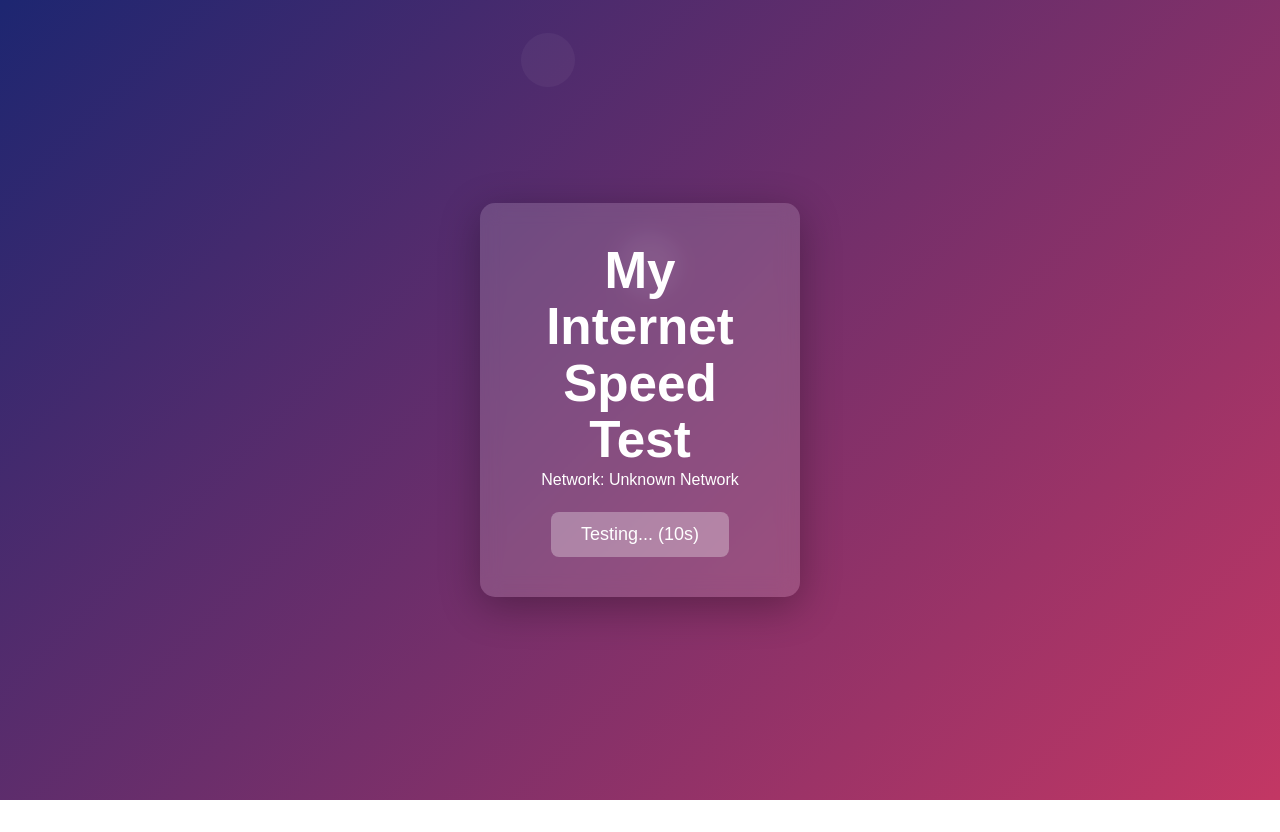
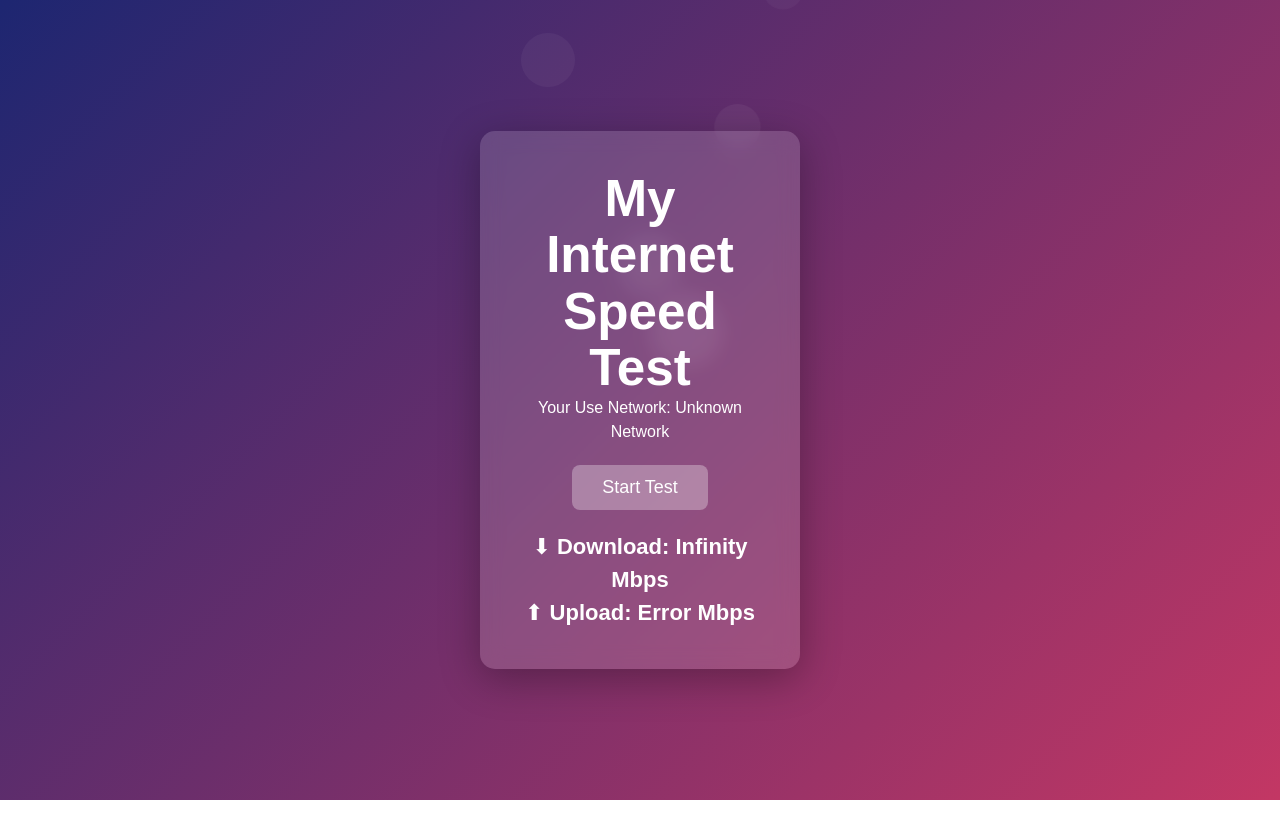
Before and after one commit to arundind/internet-speder-react, a React (Vite) app: page / in a window 1280 px wide. Both pictures are taken after a click on the button "Start Test". Built offline with nearby package versions, Linux system fonts and the light colour scheme; no server answers.

Commit message:
update project

```diff
--- a/src/component/InternetSpeedTest.jsx
+++ b/src/component/InternetSpeedTest.jsx
@@ -2,11 +2,12 @@ import React, { useState, useEffect } from "react";
 import "./style.css";
 
 export default function InternetSpeedTest() {
-  const [speed, setSpeed] = useState(null);
+
+  const [downloadSpeed, setDownloadSpeed] = useState(null);
+  const [uploadSpeed, setUploadSpeed] = useState(null);
+  const [isp, setIsp] = useState("");
   const [loading, setLoading] = useState(false);
-  const [isp, setIsp] = useState("");
 
-  // Detect Internet Provider
   useEffect(() => {
     fetch("https://ipapi.co/json/")
       .then((res) => res.json())
@@ -19,8 +20,23 @@ export default function InternetSpeedTest() {
   }, []);
 
   const startTest = () => {
+
     setLoading(true);
-    setSpeed(null);
+    setDownloadSpeed(null);
+    setUploadSpeed(null);
+
+    testDownload().then(() => {
+      testUpload().then(() => {
+        setLoading(false);
+      });
+    });
+
+  };
+
+  // DOWNLOAD TEST
+  const testDownload = () => {
+
+    return new Promise((resolve) => {
 
       const imageAddr =
         "https://upload.wikimedia.org/wikipedia/commons/3/3f/Fronalpstock_big.jpg";
@@ -33,62 +49,114 @@ export default function InternetSpeedTest() {
       img.src = imageAddr + "?cache=" + startTime;
 
       img.onload = function () {
-      setTimeout(() => {
+
         const endTime = new Date().getTime();
         const duration = (endTime - startTime) / 1000;
 
         const bitsLoaded = downloadSize * 8;
-        const speedBps = bitsLoaded / duration;
-        const speedKBps = speedBps / 1024;
-        const speedMBps = speedKBps / 1024;
+        const speedMbps = (bitsLoaded / duration / 1024 / 1024).toFixed(2);
 
-        setSpeed({
-          kb: speedKBps.toFixed(2),
-          mb: speedMBps.toFixed(2),
-        });
+        setDownloadSpeed(speedMbps);
 
-        setLoading(false);
-      }, 10000);
+        resolve();
       };
 
       img.onerror = function () {
-      setSpeed("Error testing speed");
-      setLoading(false);
+        setDownloadSpeed("Error");
+        resolve();
       };
+
+    });
+
+  };
+
+  // UPLOAD TEST
+  const testUpload = () => {
+
+    return new Promise((resolve) => {
+
+      const data = new Blob([new ArrayBuffer(5 * 1024 * 1024)]);
+
+      const startTime = new Date().getTime();
+
+      fetch("https://httpbin.org/post", {
+        method: "POST",
+        body: data,
+      })
+        .then(() => {
+
+          const endTime = new Date().getTime();
+          const duration = (endTime - startTime) / 1000;
+
+          const bitsUploaded = data.size * 8;
+
+          const speedMbps = (
+            bitsUploaded /
+            duration /
+            1024 /
+            1024
+          ).toFixed(2);
+
+          setUploadSpeed(speedMbps);
+
+          resolve();
+        })
+        .catch(() => {
+          setUploadSpeed("Error");
+          resolve();
+        });
+
+    });
+
   };
 
   return (
+
     <div className="container">
 
+      {/* BUBBLE BACKGROUND */}
+
       <div className="bubbles">
+
         <span></span>
         <span></span>
         <span></span>
         <span></span>
         <span></span>
+        <span></span>
+        <span></span>
+        <span></span>
+
       </div>
 
+      {/* MAIN CARD */}
+
       <div className="card">
+
         <h1>My Internet Speed Test</h1>
 
-        {/* Internet Provider Name */}
-        <p>Network: {isp}</p>
+        <p>Your Use Network: {isp}</p>
 
         <button onClick={startTest} disabled={loading}>
-          {loading ? "Testing... (10s)" : "Start Test"}
+          {loading ? "Testing..." : "Start Test"}
         </button>
 
-        {speed && typeof speed === "object" && (
         <div className="result">
-            <p>Speed: {speed.kb} KB/s</p>
-            <p>Speed: {speed.mb} MB/s</p>
-          </div>
+
+          {downloadSpeed && (
+            <p>⬇ Download: {downloadSpeed} Mbps</p>
           )}
 
-        {speed && typeof speed === "string" && (
-          <div className="result">{speed}</div>
+          {uploadSpeed && (
+            <p>⬆ Upload: {uploadSpeed} Mbps</p>
           )}
+
         </div>
+
       </div>
+
+    </div>
+
   );
+
 }
```
Lines whose indentation alone changed are shown as unchanged.
